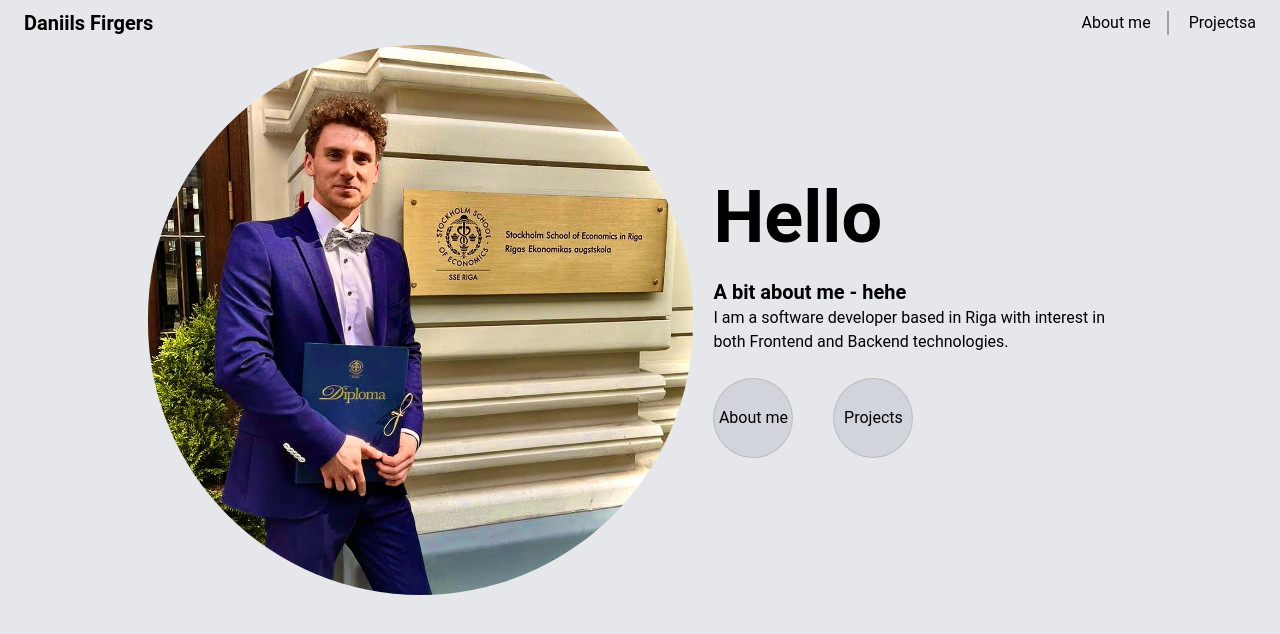
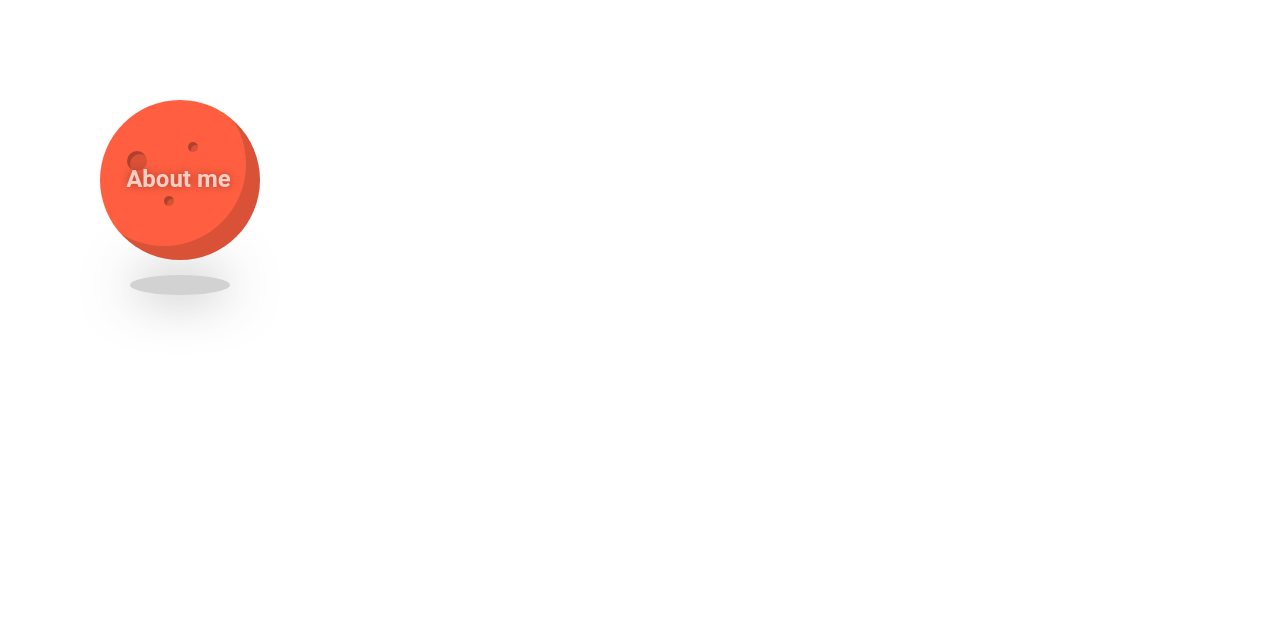
Before and after one commit to DaniilsFirgers/personal_website, a Vue app: page / in a window 1280 px wide. Shown: the top 634 px of the page. Built offline with nearby package versions, Linux system fonts and the light colour scheme.

Commit message:
now there is one planet -> woohoo :D

```diff
--- a/index.html
+++ b/index.html
@@ -1,5 +1,5 @@
 <!DOCTYPE html>
-<html lang="en" class="overflow-y-hidden">
+<html lang="en">
   <head>
     <meta charset="UTF-8" />
     <link rel="icon" type="image/svg+xml" href="/vite.svg" />
--- a/src/components/Header.vue
+++ b/src/components/Header.vue
@@ -3,19 +3,18 @@ import { defineProps, ref, PropType } from "vue";
 </script>
 
 <template>
-  <div class="w-screen h-12 flex justify-between items-center px-6">
-    <div class="font-bold text-xl">Daniils Firgers</div>
+  <!-- <div class="w-screen h-12 flex justify-between items-center px-6">
     <div>
       <div class="flex gap-5">
         <div class="pr-4 border-r-2 border-gray-400">
           <router-link to="/about">About me</router-link>
         </div>
         <div class="">
-          <router-link to="/projects">Projectsa</router-link>
+          <router-link to="/projects">Projects</router-link>
         </div>
       </div>
     </div>
-  </div>
+  </div> -->
 </template>
 
 <style scoped></style>
--- a/src/components/HomeMainInfo.vue
+++ b/src/components/HomeMainInfo.vue
@@ -1,36 +1,56 @@
-<script lang="ts" setup></script>
-
 <template>
-  <div class="flex h-full items-cenPter">
-    <div class="flex gap-5 justify-center items-center h-fit">
-      <img
-        src="/src/assets/me.jpg"
-        alt="my profile pic"
-        class="h-[550px] rounded-full"
-      />
-      <div class="flex flex-col gap-6 w-1/3 justify-between">
-        <h1 class="grow font-bold text-7xl">Hello</h1>
-        <div>
-          <h2 class="font-semibold text-xl">A bit about me - hehe</h2>
-          <p>
-            I am a software developer based in Riga with interest in both
-            Frontend and Backend technologies.
-          </p>
-        </div>
-        <div class="flex gap-10 justofy">
-          <router-link
-            class="flex items-center border h-20 w-20 rounded-full justify-center bg-gray-300"
-            to="/about"
-            >About me</router-link
-          >
-
-          <router-link
-            class="flex items-center border h-20 w-20 rounded-full justify-center bg-gray-300"
-            to="/projects"
-            >Projects</router-link
-          >
-        </div>
-      </div>
-    </div>
+  <div class="meteor-sky">
+    <Meteorite :url="'/about'" :page-name="'About me'" />
+    <!-- v-for="index in numMeteorites" :key="index" -->
   </div>
 </template>
+
+<script setup lang="ts">
+import { ref } from "vue";
+import Meteorite from "./Meteorite.vue";
+
+const numMeteorites = ref(10);
+
+const randomStyle = () => {
+  const top = Math.floor(Math.random() * window.innerHeight) + "px";
+  const left = Math.floor(Math.random() * window.innerWidth) + "px";
+  const animationDuration = Math.random() * 5 + 3 + "s"; // Random duration between 3s and 8s
+  const animationDelay = Math.random() * 0.2 + "s"; // Random delay up to 3s
+  return {
+    top,
+    left,
+    animationDuration,
+    animationDelay,
+  };
+};
+</script>
+
+<style scoped>
+.meteor-sky {
+  position: fixed;
+  top: 0;
+  left: 0;
+  width: 100vw;
+  height: 100vh;
+  overflow: hidden;
+}
+
+/* Add custom meteorite styles */
+/* .meteorite {
+  position: absolute;
+  background-color: gray;
+  border-radius: 50%;
+  animation: meteoriteAnimation linear infinite;
+} */
+
+@keyframes meteoriteAnimation {
+  0% {
+    transform: translate(0, 0) rotate(0deg);
+    opacity: 0;
+  }
+  100% {
+    transform: translate(100vw, 100vh) rotate(360deg);
+    opacity: 1;
+  }
+}
+</style>
--- /dev/null
+++ b/src/components/Meteorite.vue
@@ -0,0 +1,118 @@
+<script lang="ts" setup>
+import { defineProps } from "vue";
+
+const props = defineProps({
+  url: String,
+  pageName: String,
+});
+</script>
+
+<template>
+  <div class="planet-holder">
+    <div class="planet">
+      <a href="/" class="page-name">{{ pageName }}</a>
+      <div class="crater"></div>
+      <div class="crater"></div>
+      <div class="crater"></div>
+      <div class="surface"></div>
+    </div>
+
+    <div class="shadow"></div>
+  </div>
+</template>
+
+<style>
+.planet {
+  box-sizing: border-box;
+  position: relative;
+  border-radius: 100%;
+  height: 160px;
+  width: 160px;
+  overflow: hidden;
+  z-index: 2;
+  transition: transform 0.4s ease-in;
+}
+.surface {
+  position: relative;
+  border-radius: 100%;
+  height: 140%;
+  width: 140%;
+  top: -30%;
+  right: 30%;
+  box-sizing: border-box;
+  border: 30px solid rgba(0, 0, 0, 0.15);
+  background: #ff5f40;
+  z-index: 1;
+}
+.planet:hover {
+  box-shadow: 0px 0px 30px rgba(143, 13, 78, 0.5); /* Adjust the shadow properties as needed */
+}
+
+.planet:hover {
+  transform: translate(0, -15px);
+}
+.planet:hover + .shadow {
+  width: 80px;
+  background: rgba(87, 86, 86, 0.2);
+}
+
+div.crater:nth-child(n + 2):nth-child(-n + 4) {
+  position: absolute;
+  border-radius: 100%;
+  background: rgba(0, 0, 0, 0.15);
+  box-shadow: inset 3px 3px 0 rgba(0, 0, 0, 0.2);
+  z-index: 3;
+}
+div.crater:nth-child(2) {
+  height: 20px;
+  width: 20px;
+  top: 32%;
+  left: 17%;
+}
+div.crater:nth-child(3) {
+  height: 10px;
+  width: 10px;
+  top: 26%;
+  left: 55%;
+  box-shadow: inset 2px 2px 0 rgba(0, 0, 0, 0.2);
+}
+div.crater:nth-child(4) {
+  height: 10px;
+  width: 10px;
+  top: 60%;
+  left: 40%;
+  box-shadow: inset 2px 2px 0 rgba(0, 0, 0, 0.2);
+}
+
+.planet-holder {
+  position: relative;
+  top: 100px;
+  left: 100px;
+  width: 160px;
+}
+
+.shadow {
+  position: relative;
+  border-radius: 50%;
+  height: 20px;
+  width: 100px;
+  background: rgba(34, 34, 34, 0.2);
+  box-shadow: 0px 0px 50px rgba(66, 65, 65, 0.5);
+  bottom: -15px;
+  left: 50%;
+  transform: translateX(-50%);
+  transition: width 0.5s ease;
+}
+
+.page-name {
+  position: absolute;
+  transform: translate(25%, 170%);
+  opacity: 0.7;
+  z-index: 4;
+  text-decoration: none;
+  color: #fff;
+  font-size: 1.5rem;
+  font-weight: bold;
+  text-shadow: 0px 0px 10px rgba(0, 0, 0, 0.5);
+}
+</style>
--- a/src/layout/DefaultLayout.vue
+++ b/src/layout/DefaultLayout.vue
@@ -3,8 +3,7 @@ import Header from "../components/Header.vue";
 </script>
 
 <template>
-  <div class="flex flex-col items-center bg-gray-200 h-screen w-screen">
-    <Header />
+  <div class="bg-gray-200 w-full">
     <slot />
   </div>
 </template>
--- a/src/router/routes.ts
+++ b/src/router/routes.ts
@@ -1,14 +1,14 @@
-import { RouteRecordRaw} from "vue-router";
+import { RouteRecordRaw } from "vue-router";
 
 const routes: Array<RouteRecordRaw> = [
-    {
-        path: '/',
-        name: "Home",
-        component: ()=> import('../views/Home.vue'),
-        meta:{
-            layout: 'DefaultLayout'
-        }
-    }
-]
+  {
+    path: "/",
+    name: "Home",
+    component: () => import("../views/Home.vue"),
+    // meta:{
+    //     layout: 'DefaultLayout'
+    // }
+  },
+];
 
-export default routes
+export default routes;
--- a/src/views/Home.vue
+++ b/src/views/Home.vue
@@ -4,7 +4,7 @@ import HomeMainInfoVue from "../components/HomeMainInfo.vue";
 </script>
 
 <template>
-  <LayoutDefault>
-    <HomeMainInfoVue></HomeMainInfoVue>
-  </LayoutDefault>
+  <!-- <LayoutDefault> -->
+  <HomeMainInfoVue></HomeMainInfoVue>
+  <!-- </LayoutDefault> -->
 </template>
```
Also changed, not shown: vite.config.ts (+5 -16 lines).
